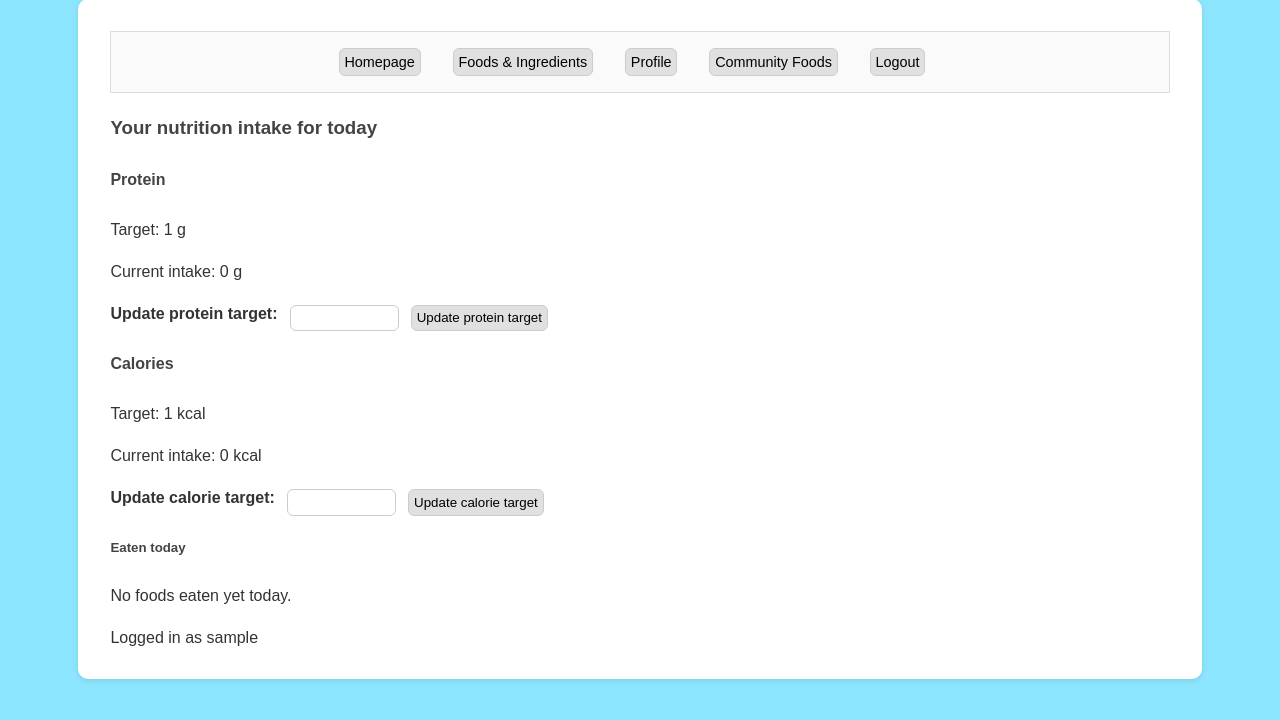
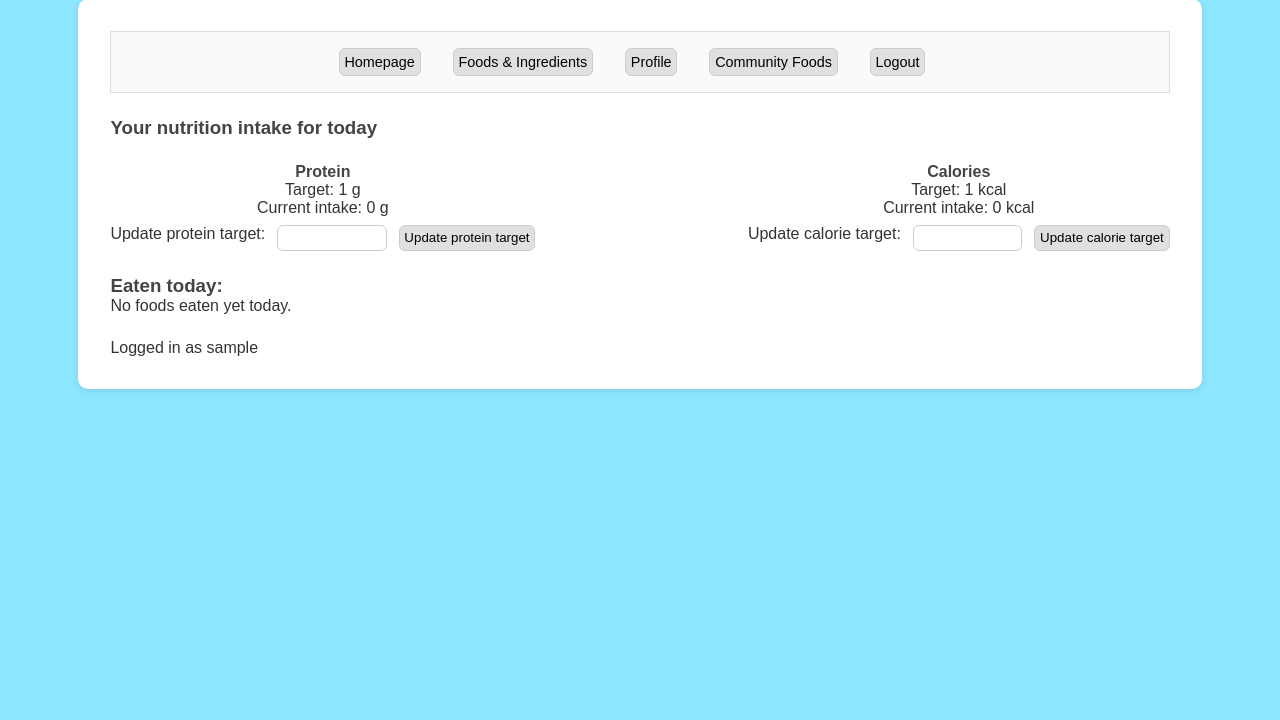
Before and after one commit to aapokoiv/nutrition-tracker, a Flask app: page / in a window 1280 px wide. Shown: the part 17-737 px from the top of the page. Run offline with Flask 3, Linux system fonts and the light colour scheme; the visitor is signed in with stand-in values (Sample User, id 1); data comes from the database, SQL or seed files in the repository; data that the repository does not hold is empty.

Commit message:
Cleaned code comments and improved appearance

```diff
--- a/app.py
+++ b/app.py
@@ -14,6 +14,7 @@ app.secret_key = config.SECRET_KEY
 app.register_blueprint(foods_bp)
 
 
+# -------- Homepage ----------
 @app.route("/")
 @login_required
 def index():
@@ -44,13 +45,11 @@ def sum_ingredient_values(items, attribute, quantity_attribute="quantity"):
         total += i[attribute] * i.get(quantity_attribute, 1.0)
     return round(total, 2)
 
-
 @app.route("/update-protein", methods=["POST"])
 @login_required
 def update_protein():
     check_csrf()
     protein_target = request.form.get("protein_target", type=int)
-
     if protein_target is None or protein_target < 1 or protein_target > 1000000:
         flash("Invalid protein target. Please enter a number between 0 and 1000000.")
         return redirect(url_for("index"))
@@ -59,13 +58,11 @@ def update_protein():
     flash("Protein target updated.")
     return redirect(url_for("index"))
 
-
 @app.route("/update-calories", methods=["POST"])
 @login_required
 def update_calories():
     check_csrf()
     calorie_target = request.form.get("calorie_target", type=int)
-
     if calorie_target is None or calorie_target < 1 or calorie_target > 1000000:
         flash("Invalid calorie target. Please enter a number between 0 and 1000000.")
         return redirect(url_for("index"))
@@ -74,6 +71,8 @@ def update_calories():
     flash("Calorie target updated.")
     return redirect(url_for("index"))
 
+
+# -------- Profile --------
 @app.route("/image/<int:user_id>")
 def show_profile_pic(user_id):
     image = users.get_profile_picture(user_id)
@@ -81,17 +80,6 @@ def show_profile_pic(user_id):
         return Response(image, mimetype="image/jpeg")
     else:
         return redirect(url_for("static", filename="profile_pics/default.jpg"))
-
-# --- helper to fill missing days ---
-def fill_missing_days(summary_rows, days=7):
-    lookup = {r["day"]: r for r in summary_rows}
-    today = date.today()
-    filled = []
-    # oldest → newest
-    for i in range(days - 1, -1, -1):
-        d = (today - timedelta(days=i)).isoformat()
-        filled.append(lookup.get(d, {"day": d, "total_protein": 0.0, "total_calories": 0.0}))
-    return filled
 
 @app.route("/profile", methods=["GET", "POST"])
 @login_required
@@ -117,12 +105,8 @@ def profile():
             return redirect(url_for("profile", user_id=user_id))
 
     summary30 = user_30day_summary(user_id)
-
-    # Get raw 7-day stats
     summary7_raw = users.user_nutrition_stats(user_id, 7)
-    # Reverse, and fill missing days
-    summary7_reversed = list(reversed(summary7_raw))
-    summary7 = fill_missing_days(summary7_reversed, 7)
+    summary7 = fill_missing_days(list(reversed(summary7_raw)), 7)
 
     return render_template(
         "profile.html",
@@ -137,7 +121,6 @@ def user_30day_summary(user_id):
     protein_target = int(user["protein_target"] or 0)
 
     day_rows = users.user_nutrition_stats(user_id, 30)
-
     if not day_rows:
         return {
             "avg_calories": 0,
@@ -158,20 +141,26 @@ def user_30day_summary(user_id):
         "total_days": total_days
     }
 
+def fill_missing_days(summary_rows, days=7):
+    lookup = {r["day"]: r for r in summary_rows}
+    today = date.today()
+    filled = []
+    for i in range(days - 1, -1, -1):
+        d = (today - timedelta(days=i)).isoformat()
+        filled.append(lookup.get(d, {"day": d, "total_protein": 0.0, "total_calories": 0.0}))
+    return filled
 
 
+# --------- Register -----------
 @app.route("/register", methods=["GET", "POST"])
 def register():
-    # Case 1: First time visiting the page (GET request)
     if request.method == "GET":
         return render_template("register.html", messages=[], filled={"username": ""})
 
-    # Case 2: Form submitted (POST request)
     username = request.form.get("username", "")
     password1 = request.form.get("password1", "")
     password2 = request.form.get("password2", "")
-
-    filled = {"username": username}  # For prefilling the username
+    filled = {"username": username}
 
     if not username or not password1:
         flash("Username and password are required")
@@ -190,26 +179,24 @@ def register():
         return render_template("register.html", messages=get_flashed_messages(), filled=filled)
 
     password_hash = generate_password_hash(password1)
-
-    # Create the user — db.py now handles all DB errors
     result = users.create_user(username, password_hash)
 
     if result is None:
-        # Creation failed (likely due to unique constraint)
         flash("Username already taken")
         return render_template("register.html", messages=get_flashed_messages(), filled=filled)
 
     flash("Account created successfully")
     return redirect(url_for("login"))
 
-# Log in
+
+# ---------- Login/Logout -------------
 @app.route("/login", methods=["GET", "POST"])
 def login():
     if request.method == "POST":
         username = request.form.get("username", "").strip()
         password = request.form.get("password", "")
 
-        filled = {"username": username}  # For prefilling the username
+        filled = {"username": username}
 
         user = users.get_user_by_username(username)
         if not user or not check_password_hash(user["password_hash"], password):
@@ -221,7 +208,6 @@ def login():
         flash("Logged in successfully")
         return redirect(url_for("index"))
 
-    # GET request
     return render_template("login.html", messages=get_flashed_messages(), filled={"username": ""})
 
 @app.route("/logout")
--- a/db.py
+++ b/db.py
@@ -4,7 +4,6 @@ from flask import g, flash
 DB = "database.db"
 
 def get_connection():
-    """Get a SQLite connection with foreign keys and Row factory enabled."""
     try:
         con = sqlite3.connect(DB, timeout=10)
         con.execute("PRAGMA foreign_keys = ON")
@@ -16,7 +15,6 @@ def get_connection():
 
 
 def execute(sql, params=None):
-    """Execute INSERT/UPDATE/DELETE and return last inserted ID (or None)."""
     params = params or []
     con = get_connection()
     if con is None:
@@ -36,7 +34,6 @@ def execute(sql, params=None):
 
 
 def query(sql, params=None):
-    """Run SELECT queries and return all rows as list[sqlite3.Row]."""
     params = params or []
     con = get_connection()
     if con is None:
@@ -53,5 +50,4 @@ def query(sql, params=None):
 
 
 def last_insert_id():
-    """Return the last insert ID stored in flask.g."""
     return getattr(g, "last_insert_id", None)
--- a/static/style.css
+++ b/static/style.css
@@ -34,7 +34,6 @@ body {
 /* ===== Headings ===== */
 h1, h2, h3, h4, h5 {
   color: #444;
-  margin-bottom: 0.5rem;
 }
 
 h1, h2 {
@@ -56,10 +55,6 @@ form {
   display: flex;
   flex-direction: column;
   gap: 0.75rem;
-}
-
-form label {
-  font-weight: 600;
 }
 
 input[type="text"],
@@ -86,6 +81,7 @@ select {
 }
 
 .row {
+  display: flex;
   flex-direction: row;
 }
 
@@ -250,7 +246,7 @@ li {
 /* Sorting form all in one row */
 form.sorting-form {
   display: flex;
-  flex-wrap: nowrap;       /* everything stays in one row */
+  flex-wrap: wrap;     /* everything stays in one row */
   align-items: center;     /* vertically center all items */
   gap: 0.5rem;
   font-size: 0.9rem;
@@ -283,3 +279,18 @@ form.sorting-form a {
   align-self: center;
   margin-left: 0.25rem;
 }
+
+.cal-prot-targets {
+  display: flex;
+  align-items: center;
+  justify-content: space-between;
+  flex-direction: row;
+  gap: 0.5rem;
+}
+
+.target-text {
+  display: flex;
+  align-items: center;
+  flex-direction: column;
+  margin-bottom: 0.5rem;
+}
--- a/templates/index.html
+++ b/templates/index.html
@@ -23,27 +23,38 @@
 
     <h3>Your nutrition intake for today</h3>
 
+    <div class="cal-prot-targets">
+      <div class="column">
+        <div class="target-text">
           <h4>Protein</h4>
           <p>Target: {{ pt }} g</p>
           <p>Current intake: {{ pi or 0 }} g</p>
+        </div>
         <form action="{{ url_for('update_protein') }}" method="post" class="row">
           <label for="protein_target">Update protein target:</label>
           <input type="number" name="protein_target" id="protein_target" min="1" max="1000000" required>
           <input type="hidden" name="csrf_token" value="{{ session.csrf_token }}">
           <button type="submit">Update protein target</button>
         </form>
+      </div>
 
+      <div class="column">
+        <div class="target-text">
           <h4>Calories</h4>
           <p>Target: {{ ct }} kcal</p>
           <p>Current intake: {{ ci or 0 }} kcal</p>
+        </div>
         <form action="{{ url_for('update_calories') }}" method="post" class="row">
           <label for="calorie_target">Update calorie target:</label>
           <input type="number" name="calorie_target" id="calorie_target" min="1" max="1000000" required>
           <input type="hidden" name="csrf_token" value="{{ session.csrf_token }}">
           <button type="submit">Update calorie target</button>
         </form>
+      </div>
+    </div>
 
-    <h5>Eaten today</h5>
+    <div>
+      <h3>Eaten today:</h3>
       {% if foods %}
         <ul>
           {% for food in foods %}
@@ -60,6 +71,7 @@
       {% else %}
         <p>No foods eaten yet today.</p>
       {% endif %}
+    </div>
 
     <p>Logged in as {{ user }}</p>
   </div>
```
Also changed, not shown: foods.py (+40 -47 lines), foods_repo.py (+51 -54 lines). Lines whose indentation alone changed are shown as unchanged.
